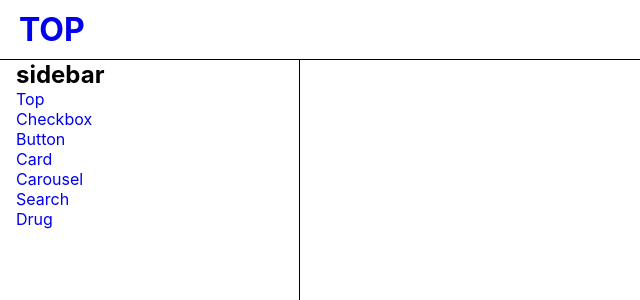
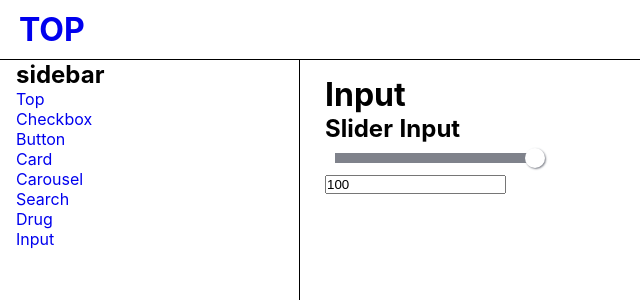
Before and after one commit to igayamaguchi/vue-ui-example, a Nuxt app: page /input in a window 1280 px wide. Shown: the top 300 px of the page, without its empty margins (0-640 px from the left). Built offline with nearby package versions, Linux system fonts and the light colour scheme.

Commit message:
WIP: slider input

```diff
--- /dev/null
+++ b/components/input/SliderInput.vue
@@ -0,0 +1,69 @@
+<template>
+  <div>
+    <div :class="$style.wrapper">
+      <div :class="$style.line"></div>
+      <div
+        @dragstart="onDrag"
+        @mousemove="onMousemove"
+        :class="$style.circle"
+        :style="circleStyles"
+      ></div>
+    </div>
+    <input v-model="value" type="number" />
+  </div>
+</template>
+
+<script>
+export default {
+  name: 'SliderInput',
+  data() {
+    return {
+      value: 100
+    }
+  },
+  computed: {
+    circleStyles() {
+      return {
+        left: `${this.value}%`
+      }
+    },
+    left() {
+      return `${this.value}%`
+    }
+  },
+  methods: {
+    onDrag(v) {
+      console.log(v)
+    },
+    onMousemove(v) {
+      console.log(v)
+    }
+  }
+}
+</script>
+
+<style module>
+.wrapper {
+  position: relative;
+}
+
+.line {
+  width: 100%;
+  height: 10px;
+  background-color: #7f828b;
+  margin: 10px;
+}
+
+.circle {
+  position: absolute;
+  top: 0;
+  bottom: 0;
+  margin: auto;
+  display: inline-block;
+  width: 20px;
+  height: 20px;
+  background-color: #fff;
+  box-shadow: 1px 1px 2px 0 #7f828b;
+  border-radius: 100%;
+}
+</style>
--- a/layouts/components/Sidebar.vue
+++ b/layouts/components/Sidebar.vue
@@ -8,6 +8,7 @@
     <router-link to="carousel">Carousel</router-link>
     <router-link to="search">Search</router-link>
     <router-link to="drug">Drug</router-link>
+    <router-link to="input">Input</router-link>
   </nav>
 </template>
 
--- /dev/null
+++ b/pages/input.vue
@@ -0,0 +1,21 @@
+<template>
+  <div>
+    <h1>Input</h1>
+    <h2>Slider Input</h2>
+    <slider-input :class="$style.sliderInputWrapper" />
+  </div>
+</template>
+
+<script>
+import SliderInput from '@/components/input/SliderInput.vue'
+export default {
+  name: 'Input',
+  components: { SliderInput }
+}
+</script>
+
+<style module>
+.sliderInputWrapper {
+  width: 200px;
+}
+</style>
```
